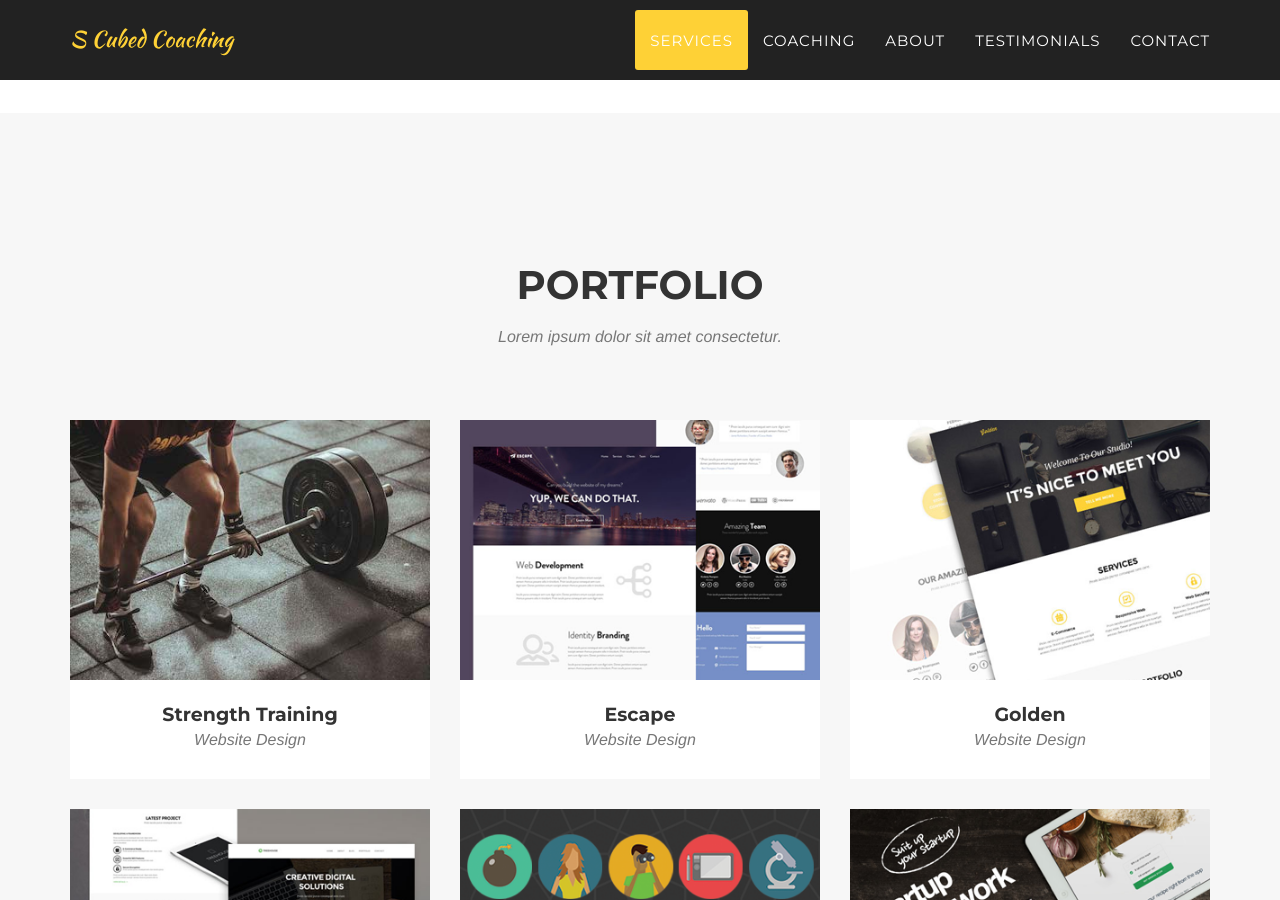
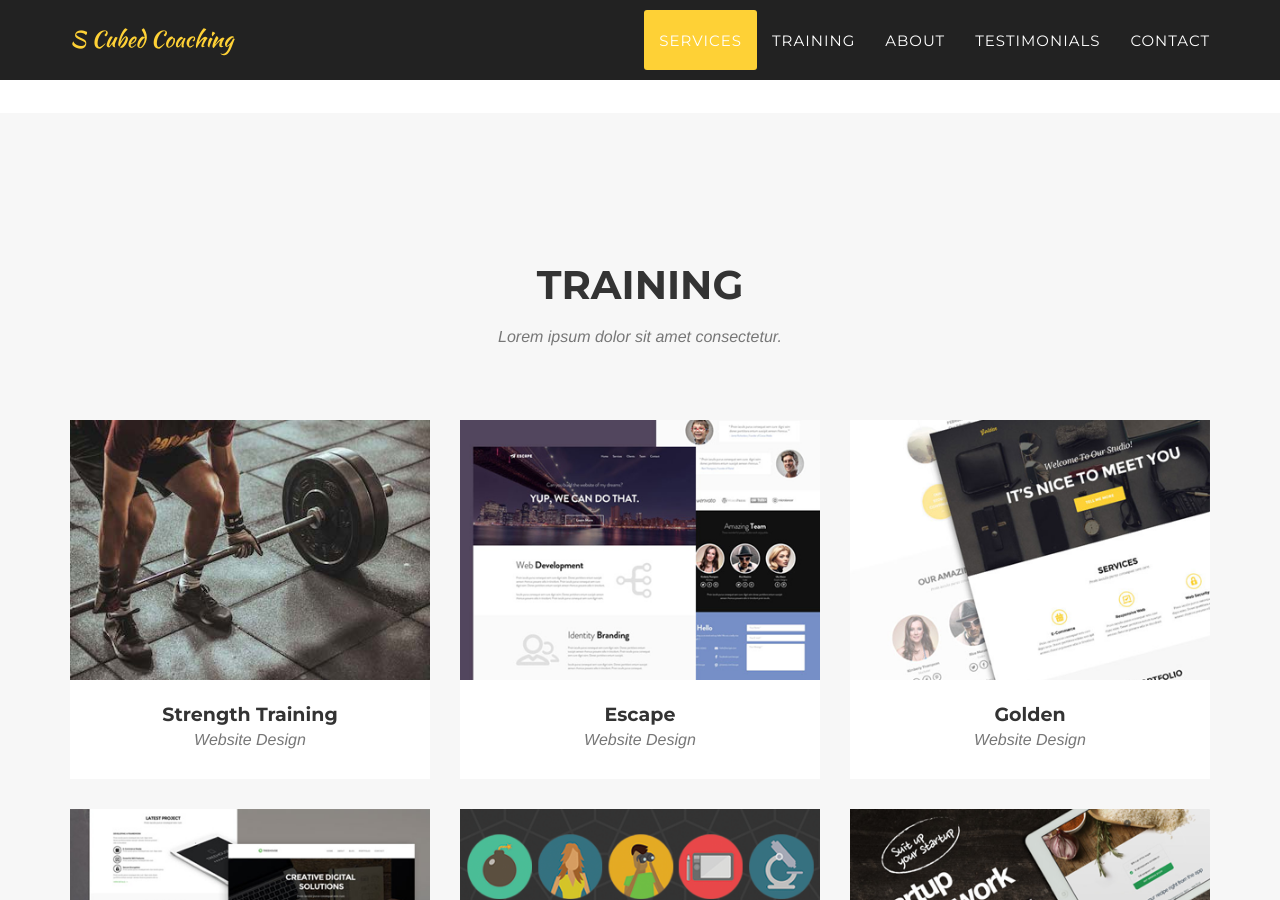
Before and after one commit to limit-DNE/SCubed, a Jekyll site: the page built from index.html, in a window 1280 px wide and 900 px high, scrolled down 1408 px. Built offline with Jekyll 4.4.1, drawn with Linux system fonts in a browser that asks for light colours; some web fonts are replaced.

Commit message:
header updated

```diff
--- a/_includes/header.html
+++ b/_includes/header.html
@@ -22,7 +22,7 @@
                         <a class="page-scroll" href="#services">Services</a>
                     </li>
                     <li>
-                        <a class="page-scroll" href="#portfolio">Coaching</a>
+                        <a class="page-scroll" href="#portfolio">Training</a>
                     </li>
                     <li>
                         <a class="page-scroll" href="#about">About</a>
--- a/_includes/portfolio_grid.html
+++ b/_includes/portfolio_grid.html
@@ -3,7 +3,7 @@
         <div class="container">
             <div class="row">
                 <div class="col-lg-12 text-center">
-                    <h2 class="section-heading">Portfolio</h2>
+                    <h2 class="section-heading">Training</h2>
                     <h3 class="section-subheading text-muted">Lorem ipsum dolor sit amet consectetur.</h3>
                 </div>
             </div>
```
